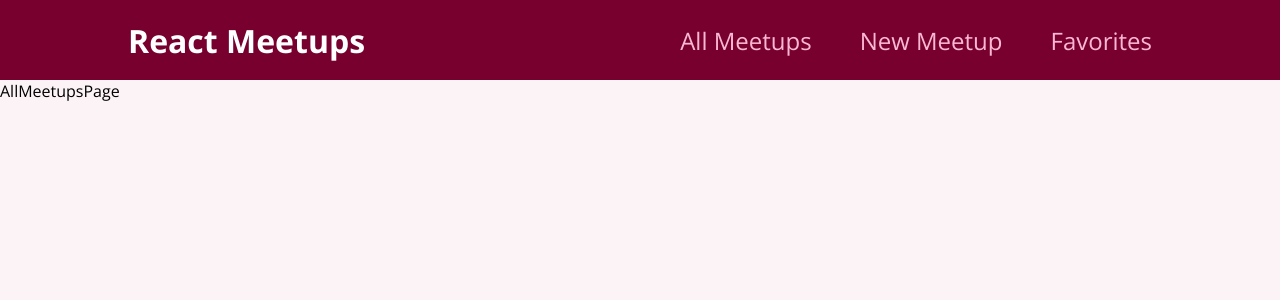
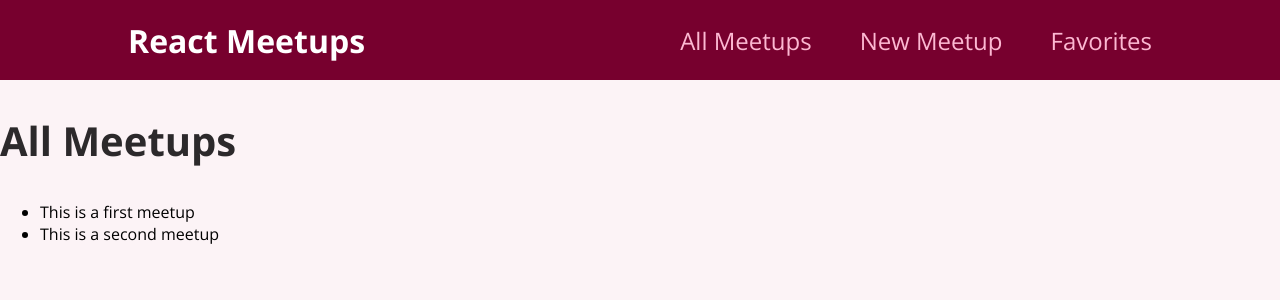
Before and after one commit to edsonjmv/react-summary, a React (Create React App) app: page / in a window 1280 px wide. Shown: the top 300 px of the page. Built offline with nearby package versions, Linux system fonts and the light colour scheme.

Commit message:
outputting list of data

```diff
--- a/src/pages/AllMeetups.js
+++ b/src/pages/AllMeetups.js
@@ -1,5 +1,35 @@
+const DUMMY_DATA = [
+  {
+    id: 'm1',
+    title: 'This is a first meetup',
+    image:
+      'https://upload.wikimedia.org/wikipedia/commons/thumb/d/d3/Stadtbild_M%C3%BCnchen.jpg/2560px-Stadtbild_M%C3%BCnchen.jpg',
+    address: 'Meetupstreet 5, 12345 Meetup City',
+    description:
+      'This is a first, amazing meetup which you definitely should not miss. It will be a lot of fun!',
+  },
+  {
+    id: 'm2',
+    title: 'This is a second meetup',
+    image:
+      'https://upload.wikimedia.org/wikipedia/commons/thumb/d/d3/Stadtbild_M%C3%BCnchen.jpg/2560px-Stadtbild_M%C3%BCnchen.jpg',
+    address: 'Meetupstreet 5, 12345 Meetup City',
+    description:
+      'This is a first, amazing meetup which you definitely should not miss. It will be a lot of fun!',
+  },
+];
+
 function AllMeetupsPage() {
-  return <div>AllMeetupsPage</div>;
+  return (
+    <section>
+      <h1>All Meetups</h1>
+      <ul>
+        {DUMMY_DATA.map((meetup) => {
+          return <li key={meetup.id}>{meetup.title}</li>;
+        })}
+      </ul>
+    </section>
+  );
 }
 
 export default AllMeetupsPage;
```
